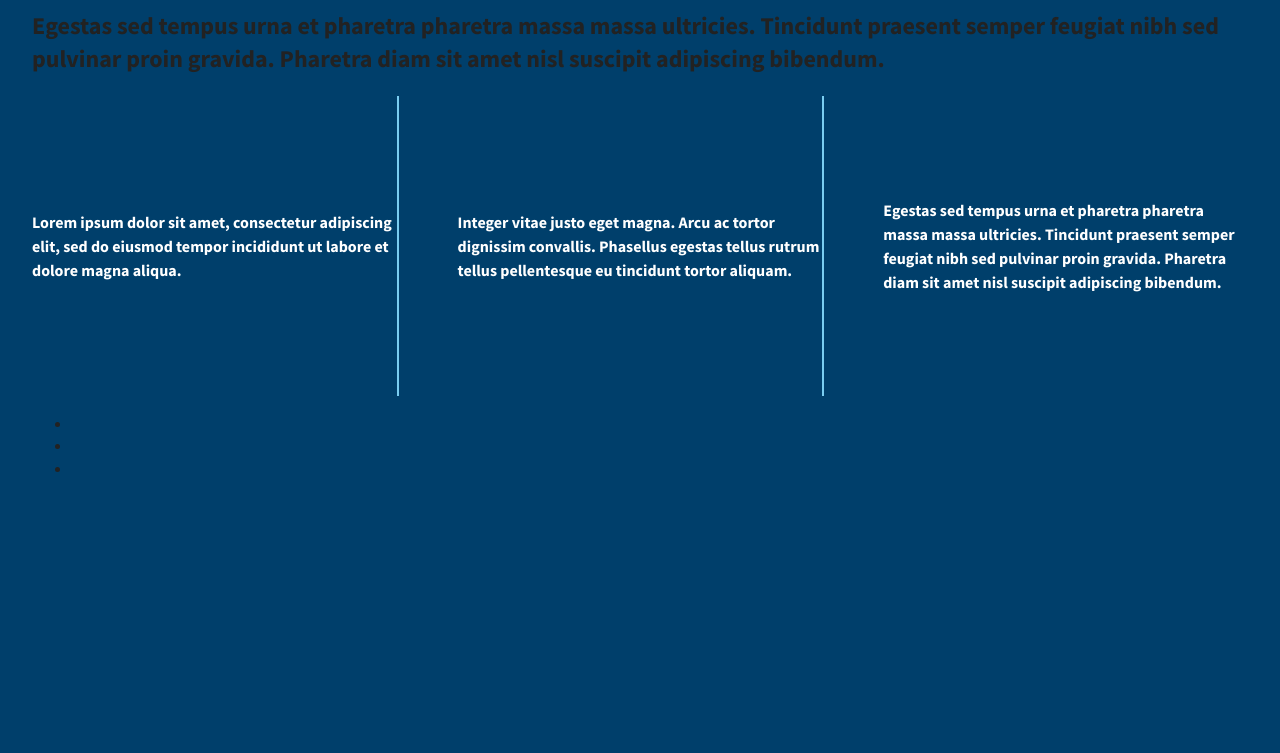
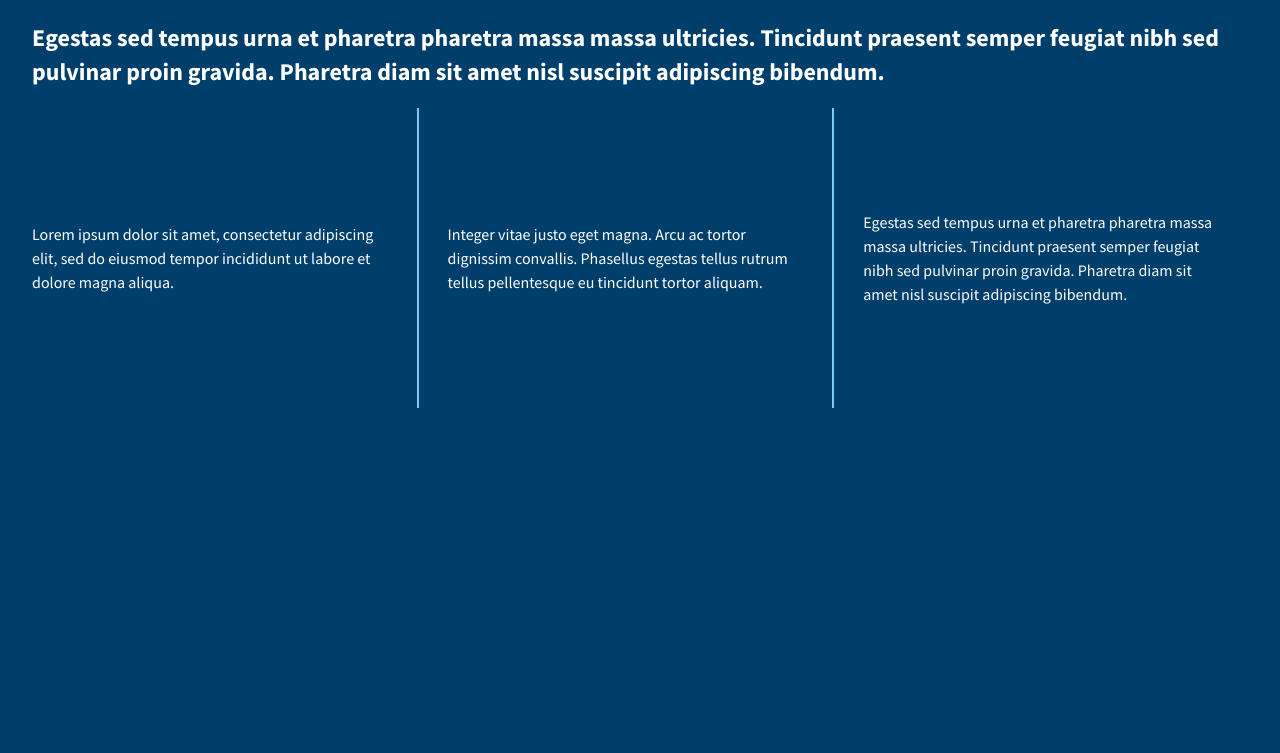
Before and after one commit to dodabear42/flex-box-grids-p1, a plain HTML site: page index.html in a window 1280 px wide. Shown: the part 111-864 px from the top of the page. Drawn offline with nearby package versions, Linux system fonts and the light colour scheme.

Commit message:
adjust flex-flow

```diff
--- a/css/main.css
+++ b/css/main.css
@@ -99,38 +99,61 @@ textarea {
 html {
   background-color: #003f6b;
   height: 100%;
+  width: 100%;
 }
 
 body {
+    color: #fff;
   font-family: 'Source Sans Pro', sans-serif;
   padding: 2em;
   font-size: 1em;
   height: 100%;
 }
 
+header, footer {
+    height: 80px;
+    width: 100%;
+}
+
+main {
+    height: 250px;
+    width: 100%;
+}
+
+header, footer, main {
+    display: flex;
+    justify-content: center;
+    align-items: center;
+}
+
 .wrapper {
   /*add display:flex and set justify-content to space-between*/
   display: flex;
-  font-weight: 700;
   justify-content: space-between;
+  align-items: center;
+  flex-flow: row wrap;
 }
 
 .div-1, .div-2, .div-3 {
   /*give the divs a width of 30%, add display:flex, set justify-content and align-items to center*/
   align-items: center;
-  color: #fff;
   display: flex;
   justify-content: center;
   line-height: 1.5em;
   font-size: 1em;
   height: 300px;
   width: 30%;
+    padding-right: 20px;
 }
 
 .div-1, .div-2 {
     border-right: 2px solid #7acdf1;
 }
 
+footer li {
+    display: flex;
+
+}
 
 /* ==========================================================================
    Helper classes
```
Also changed, not shown: img/twitter-icon.png (added).
